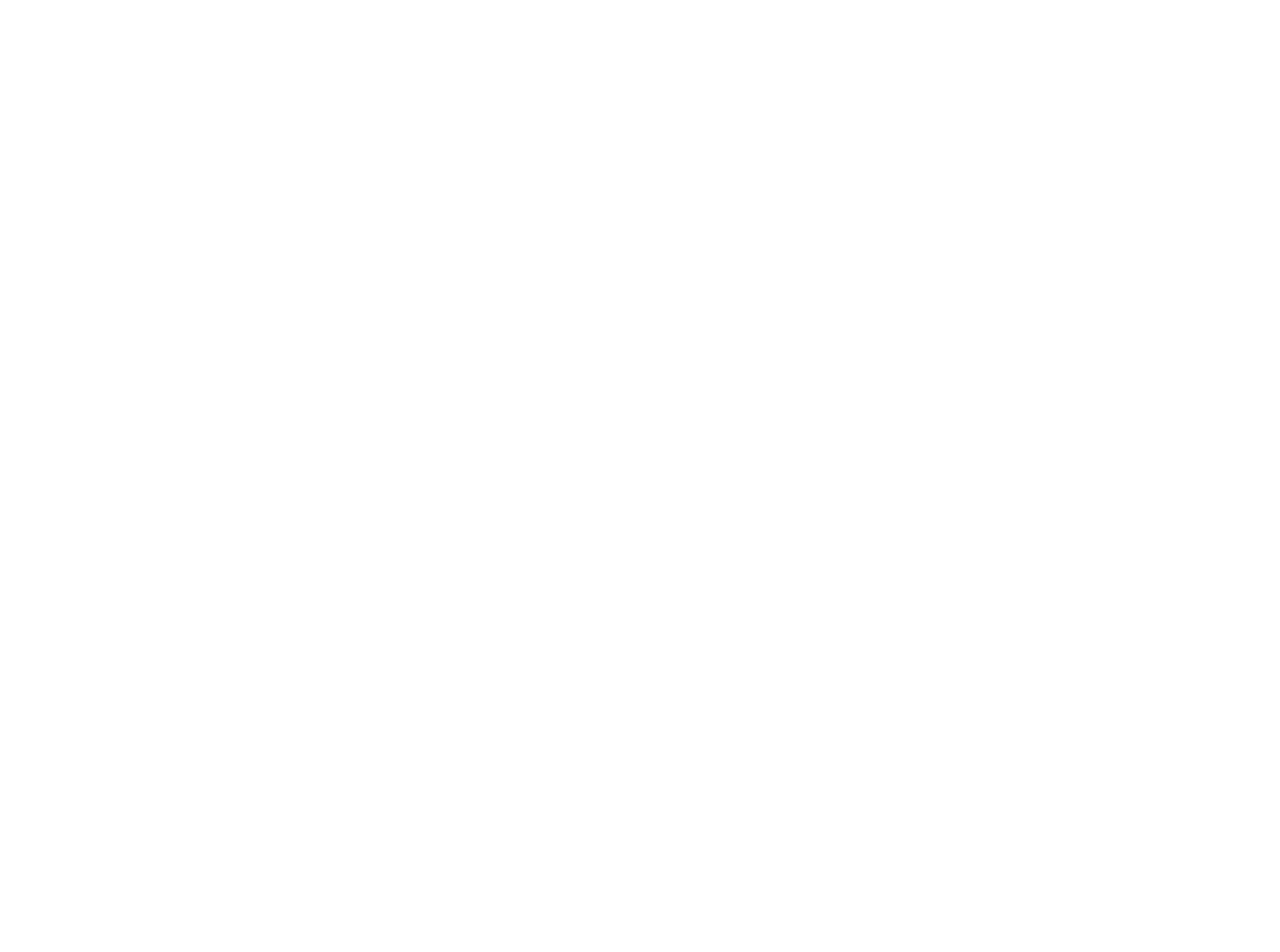
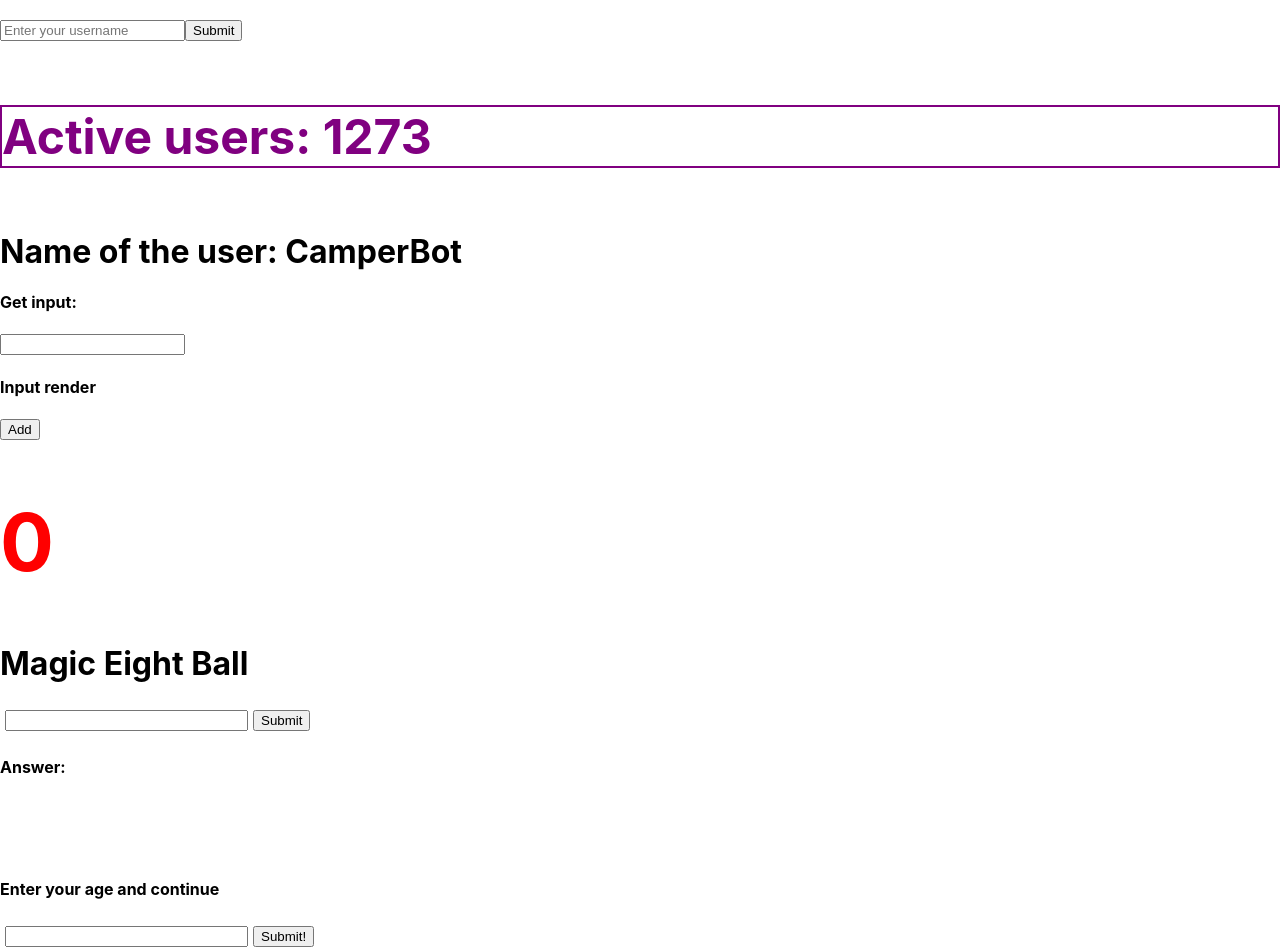
Before and after one commit to OpriasaWeb/react_freecodecamp, a React (Create React App) app: page / in a window 1280 px wide. Shown: the part 1871-2823 px from the top of the page. Before the commit the page ends 1808 px from the top, so only its background shows below. Built offline with nearby package versions, Linux system fonts and the light colour scheme.

Commit message:
feat: freeCodeCamp React 87%

```diff
--- a/src/App.js
+++ b/src/App.js
@@ -8,6 +8,12 @@
 import Product from './components/Product';
 import FullName from './components/FullName';
 import Counter from './components/SimpleCounter';
+import Input from './components/Input';
+import ControlledForm from './components/ControlledForm';
+import MyApp from './components/MyApp';
+import ReactController from './components/ReactController';
+import MagicEightBall from './components/MagicEightBall';
+import CheckUserAge from './components/UserAge';
 
 function App() {
   return (
@@ -37,7 +43,14 @@
       <p>We used state here: <span><FullName /></span></p>
 
       <Counter />
+      <Input />
 
+      <ControlledForm />
+
+      <MyApp />
+      <ReactController />
+      <MagicEightBall />
+      <CheckUserAge />
     </div>
 
 
--- /dev/null
+++ b/src/components/ControlledForm.js
@@ -0,0 +1,46 @@
+import React from "react";
+
+class ControlledForm extends React.Component{
+  constructor(props){
+    super(props)
+
+    this.state = {
+      input: '',
+      submit: ''
+    }
+
+    this.handleChange = this.handleChange.bind(this)
+    this.handleSubmit = this.handleSubmit.bind(this)
+  }
+
+  handleChange(event){
+    this.setState({
+      input: event.target.value
+    })
+  }
+
+  handleSubmit(event){
+    // prevent natural refresh of website
+    event.preventDefault()
+
+    this.setState({
+      submit: this.state.input,
+      input: ''
+    })
+  }
+
+
+  render(){
+    return(
+      <div>
+        <form onSubmit={this.handleSubmit}>
+          <input onChange={this.handleChange} value={this.state.input} placeholder="Enter your username" />
+          <button type="submit" >Submit</button>
+        </form>
+        <h1>{this.state.submit}</h1>
+      </div>
+    )
+  }
+}
+
+export default ControlledForm
--- /dev/null
+++ b/src/components/Input.js
@@ -0,0 +1,33 @@
+import React from "react";
+
+class Input extends React.Component{
+  constructor(props){
+    super(props)
+
+    this.state = {
+      input: ''
+    }
+
+    this.handleChange = this.handleChange.bind(this)
+  }
+
+  handleChange(event){
+    this.setState({
+      input: event.target.value
+    })
+  }
+
+
+
+  render(){
+    return(
+      <div>
+        <input onChange={this.handleChange} value={this.state.input} />
+        <h3>Username:</h3>
+        <p>{this.state.input}</p>
+      </div>
+    )
+  }
+}
+
+export default Input
--- /dev/null
+++ b/src/components/LifeCycles/ShouldComponentUpdate.jsx
@@ -0,0 +1,29 @@
+import React from "react";
+
+class OnlyEvens extends React.Component{
+  constructor(props){
+    super(props)
+  }
+
+  shouldComponentUpdate(nextProps, nextState){
+    console.log("Should I update?")
+    if(nextProps.value % 2 === 0){
+      return true
+    }
+    return false
+  }
+
+  componentDidUpdate(){
+    console.log("Component re-render")
+  }
+
+  render(){
+    return(
+      <div>
+        <h1 style={{color: 'red', fontSize: "5rem"}} >{this.props.value}</h1>
+      </div>
+    )
+  }
+}
+
+export default OnlyEvens
--- /dev/null
+++ b/src/components/MagicEightBall.jsx
@@ -0,0 +1,84 @@
+import React from "react";
+
+const inputStyle = {
+  width: 235,
+  margin: 5,
+};
+
+const buttonStyle = {
+  cursor: 'pointer'
+}
+
+class MagicEightBall extends React.Component{
+  constructor(props){
+    super(props)
+
+    this.state = {
+      userInput: '',
+      randomIndex: ''
+    }
+
+    this.handleChange = this.handleChange.bind(this)
+    this.ask = this.ask.bind(this)
+
+  }
+
+  handleChange(event){
+    this.setState({
+      userInput: event.target.value
+    })
+  }
+
+  ask(){
+    if(this.state.userInput){
+      this.setState({
+        randomIndex: Math.floor(Math.random() * 20),
+        userInput: ''
+      })
+    }
+  }
+
+  render(){
+    const possibleAnswers = [
+      'It is certain',
+      'It is decidedly so',
+      'Without a doubt',
+      'Yes, definitely',
+      'You may rely on it',
+      'As I see it, yes',
+      'Outlook good',
+      'Yes',
+      'Signs point to yes',
+      'Reply hazy try again',
+      'Ask again later',
+      'Better not tell you now',
+      'Cannot predict now',
+      'Concentrate and ask again',
+      "Don't count on it",
+      'My reply is no',
+      'My sources say no',
+      'Most likely',
+      'Outlook not so good',
+      'Very doubtful'
+    ];
+
+    let answer = possibleAnswers[this.state.randomIndex]
+
+    return(
+      <div>
+        <h1>Magic Eight Ball</h1>
+        <input type="text" style={inputStyle} value={this.state.userInput} onChange={this.handleChange} />
+        <button onClick={this.ask} style={buttonStyle}>Submit</button>
+        <div>
+          <h4>Answer:</h4>
+          <p>{answer}</p>
+          <br />
+          <br />
+          <br />
+        </div>
+      </div>
+    )
+  }
+}
+
+export default MagicEightBall
--- /dev/null
+++ b/src/components/MyApp.js
@@ -0,0 +1,96 @@
+// Pass State as Props to Child Components
+import React from "react";
+
+const styles = {
+  color: 'purple',
+  fontSize: '3rem',
+  border: '2px solid purple'
+}
+
+class MyApp extends React.Component{
+  constructor(props){
+    super(props)
+
+    this.state = {
+      name: 'CamperBot',
+      inputValue: '',
+      activeUsers: null
+    }
+
+    this.handleChange = this.handleChange.bind(this)
+  }
+
+  componentDidMount(){
+    setTimeout(() => {
+      this.setState({
+        activeUsers: 1273
+      })
+    }, 2000)
+  }
+
+  handleChange(event){
+    this.setState({
+      inputValue: event.target.value
+    })
+  }
+
+  render(){
+    return(
+      <div>
+        <h4 style={styles} >Active users: {this.state.activeUsers}</h4>
+        <Navbar name={this.state.name} />
+        <GetInput input={this.state.inputValue} handleChange={this.handleChange} />
+        <InputRender input={this.state.inputValue} />
+      </div>
+    )
+  }
+}
+
+class Navbar extends React.Component{
+  constructor(props){
+    super(props)
+  }
+
+  render(){
+    return(
+      <div>
+        <h1>Name of the user: {this.props.name}</h1>
+      </div>
+    )
+  }
+}
+
+class GetInput extends React.Component{
+  constructor(props){
+    super(props)
+  }
+
+  render(){
+    return(
+      <div>
+        <h4>Get input: </h4>
+        <input
+          value={this.props.input}
+          onChange={this.props.handleChange}
+        />
+      </div>
+    )
+  }
+}
+
+class InputRender extends React.Component{
+  constructor(props){
+    super(props)
+  }
+
+  render(){
+    return(
+      <div>
+        <h4>Input render</h4>
+        <p>{this.props.input}</p>
+      </div>
+    )
+  }
+}
+
+export default MyApp
--- /dev/null
+++ b/src/components/ReactController.jsx
@@ -0,0 +1,32 @@
+import React from "react";
+import OnlyEvens from "./LifeCycles/ShouldComponentUpdate";
+
+class ReactController extends React.Component{
+  constructor(props){
+    super(props)
+
+    this.state = {
+      value: 0
+    }
+
+    this.addValue = this.addValue.bind(this)
+  }
+
+  addValue(){
+    this.setState(state => ({
+      value: state.value + 1
+    }))
+  }
+
+  render(){
+    return(
+      <div>
+        <button onClick={this.addValue}>Add</button>
+        <OnlyEvens value={this.state.value} />
+      </div>
+    )
+  }
+
+}
+
+export default ReactController
--- a/src/components/SimpleCounter.js
+++ b/src/components/SimpleCounter.js
@@ -38,7 +38,6 @@
   }
 
 
-
   render(){
     let count = this.state.count
     return(
--- /dev/null
+++ b/src/components/UserAge.jsx
@@ -0,0 +1,56 @@
+import React from "react";
+const inputStyle = {
+  width: 235,
+  margin: 5
+};
+class CheckUserAge extends React.Component{
+  constructor(props){
+    super(props)
+
+    this.state = {
+      input: '',
+      userAge: ''
+    }
+
+    this.handleChange = this.handleChange.bind(this)
+    this.submit = this.submit.bind(this)
+  }
+
+  handleChange(event){
+    this.setState({
+      input: event.target.value,
+      userAge: ''
+    })
+  }
+
+  submit(){
+    this.setState(state => ({
+      userAge: state.input
+    }))
+  }
+
+  render(){
+    const buttonOne = <button onClick={this.submit}>Submit!</button>
+    const buttonTwo = <p>You may enter</p>
+    const buttonThree = <p>You shall not pass</p>
+    return(
+      <div>
+        <h4>Enter your age and continue</h4>
+        <input
+          style={inputStyle}
+          type="number"
+          onChange={this.handleChange}
+          value={this.state.input}
+        />
+
+        {
+          this.state.userAge === '' ? buttonOne
+          : this.state.userAge < 18 ? buttonTwo
+          : buttonThree
+        }
+      </div>
+    )
+  }
+}
+
+export default CheckUserAge
```
